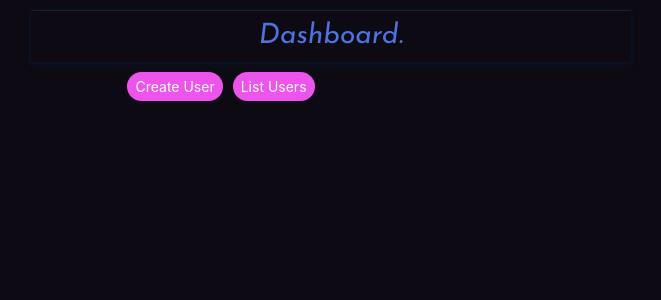
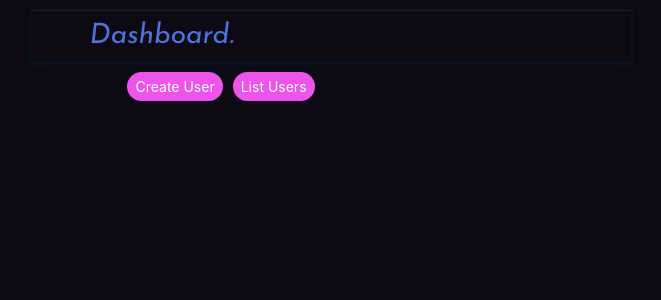
Before and after one commit to Jayanth9710/own-ui-crud-app, a React (Create React App) app: page / in a window 1280 px wide. Shown: the top 300 px of the page, without its empty margins (419-1080 px from the left). Built offline with nearby package versions, Linux system fonts and the light colour scheme.

Commit message:
media queries added

```diff
--- a/src/App.css
+++ b/src/App.css
@@ -24,14 +24,14 @@
   height:max-content;
 }
 #wrapper #content-wrapper {
-  /* background-color: #0e0a14; */
+  background-color: #0e0a14;
   width: 100%;
   overflow-x: hidden;
 }
 
 
 .App-header {
-  /* background-color: #282c34; */
+  background-color: #282c34;
   min-height: 100vh;
   display: flex;
   flex-direction: column;
@@ -138,7 +138,7 @@
 
 }
 @media (min-width:1200px) and (max-width:1600px){
-  .container-fluid{
+  .container-fluid,.heading{
     display: grid;
     grid-template-columns: 1fr 1fr 1fr;
     gap:25px;
@@ -146,7 +146,7 @@
 }
 
 @media (min-width:900px) and (max-width:1200px){
-  .container-fluid{
+  .container-fluid,.heading{
     display: grid;
     grid-template-columns: 1fr 1fr ;
     gap:20px;
@@ -154,7 +154,7 @@
 }
 
 @media (min-width: 300px) and (max-width: 900px){
-.container-fluid , .user-container {
+.container-fluid , .user-container,.heading {
     display: grid;
     grid-template-columns: 1fr;
     gap:10px;
@@ -165,7 +165,7 @@
 }
 
 @media (min-width:1600px) and (max-width: 2000px) {
-  .container-fluid{
+  .container-fluid,.heading{
     display: grid;
     grid-template-columns: 1fr 1fr 1fr 1fr;
     gap:15px;
@@ -174,7 +174,7 @@
 }
 
 @media (min-width:2001px) {
-  .container-fluid{
+  .container-fluid,.heading{
     display: grid;
     grid-template-columns: 1fr 1fr 1fr 1fr 1fr;
     gap:12px;
```
